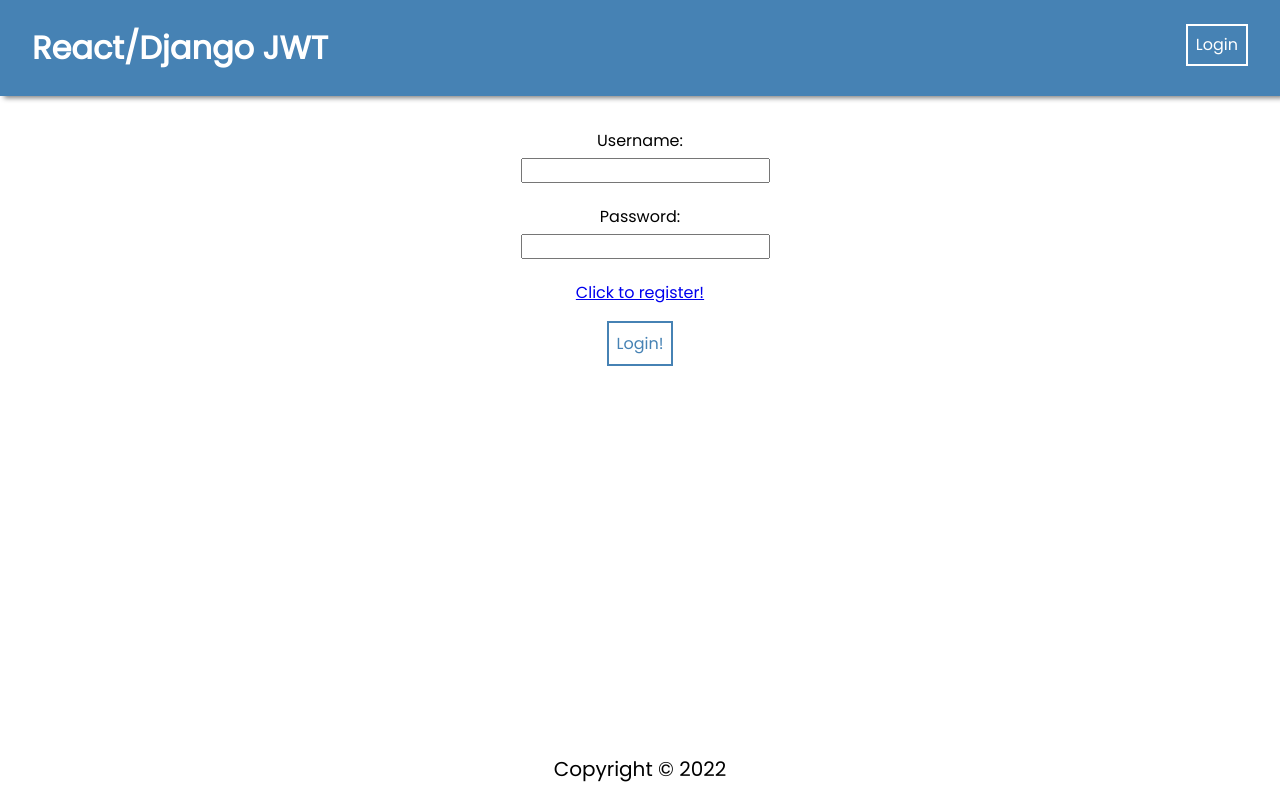
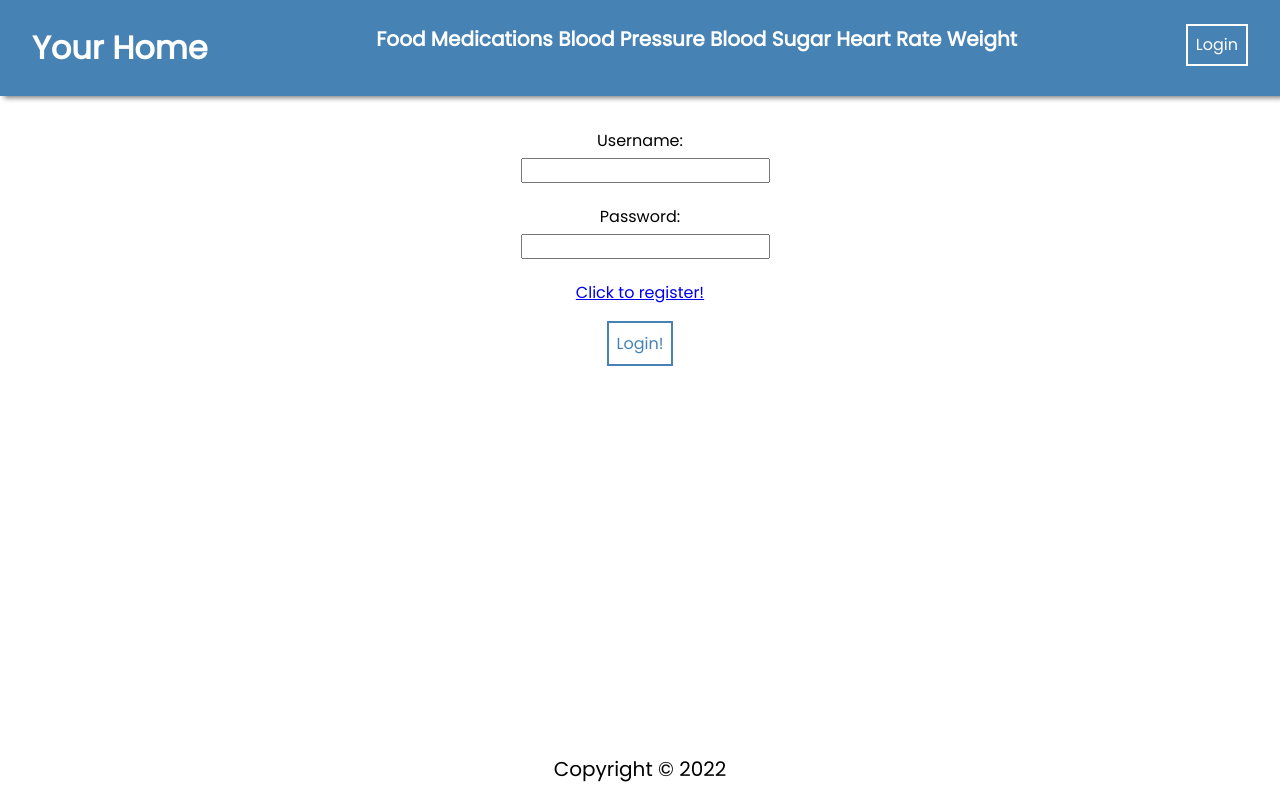
Before and after one commit to C-Skala/Health-Tracker-Capstone, a React (Create React App) app in the folder frontend/: page /login in a window 1280 px wide. Built offline with nearby package versions, Linux system fonts and the light colour scheme.

Commit message:
created pages and added them to navbar

```diff
--- a/frontend/src/App.js
+++ b/frontend/src/App.js
@@ -6,6 +6,12 @@
 import HomePage from "./pages/HomePage/HomePage";
 import LoginPage from "./pages/LoginPage/LoginPage";
 import RegisterPage from "./pages/RegisterPage/RegisterPage";
+import bloodPressurePage from "./pages/Blood Pressure/bloodPressurePage";
+import bloodSugarPage from "./pages/Blood Sugar/bloodSugarPage";
+import foodPage from "./pages/Food/foodPage"
+import heartRatePage from "./pages/Heart Rate/heartRatePage"
+import medicationsPage from "./pages/Medications/MedicationsPage"
+import weightPage from "./pages/Weight/weightPage"
 
 // Component Imports
 import Navbar from "./components/NavBar/NavBar";
@@ -29,6 +35,12 @@
         />
         <Route path="/register" element={<RegisterPage />} />
         <Route path="/login" element={<LoginPage />} />
+        <Route path="/food" element={<foodPage />} />
+        <Route path="/medications" element={<medicationsPage />} />
+        <Route path="/blood pressure" element={<bloodPressurePage />} />
+        <Route path="/blood sugar" element={<bloodSugarPage />} />
+        <Route path="/heart rate" element={<heartRatePage />} />
+        <Route path="/weight" element={<weightPage />} />
       </Routes>
       <Footer />
     </div>
--- a/frontend/src/components/NavBar/NavBar.jsx
+++ b/frontend/src/components/NavBar/NavBar.jsx
@@ -12,9 +12,30 @@
       <ul>
         <li className="brand">
           <Link to="/" style={{ textDecoration: "none", color: "white" }}>
-            <b>React/Django JWT</b>
+            <b>Your Home</b>
           </Link>
         </li>
+        <li className="health areas">
+          <Link to="/food" style={{ textDecoration: "none", color: "white" }}>
+            <b>Food </b>
+          </Link>
+          <Link to="/medications" style={{ textDecoration: "none", color: "white" }}>
+            <b>Medications </b>
+          </Link>
+          <Link to="/blood pressure" style={{ textDecoration: "none", color: "white" }}>
+            <b>Blood Pressure </b>
+          </Link>
+          <Link to="/blood sugar" style={{ textDecoration: "none", color: "white" }}>
+            <b>Blood Sugar </b>
+          </Link>
+          <Link to="/heart rate" style={{ textDecoration: "none", color: "white" }}>
+            <b>Heart Rate </b>
+          </Link>
+          <Link to="/weight" style={{ textDecoration: "none", color: "white" }}>
+            <b>Weight </b>
+          </Link>
+        </li>
+
         <li>
           {user ? (
             <button onClick={logoutUser}>Logout</button>
```
Also changed, not shown: frontend/src/pages/Blood Pressure/bloodPressurePage.jsx (added), frontend/src/pages/Blood Sugar/bloodSugarPage.jsx (added), frontend/src/pages/Food/foodPage.jsx (added), frontend/src/pages/Heart Rate/heartRatePage.jsx (added), frontend/src/pages/Medications/MedicationsPage.jsx (added), frontend/src/pages/Weight/weightPage.jsx (added), 1 other file (tests, documents, lock files or other folders).
